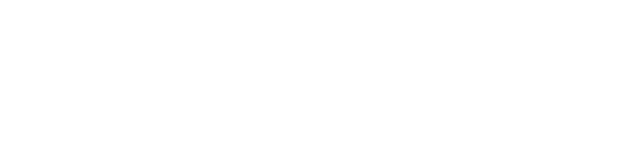
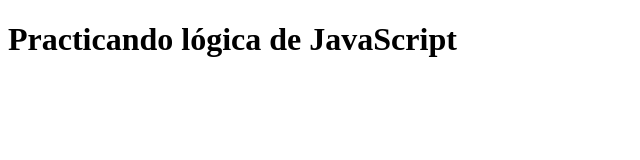
Before and after one commit to facuguardia/practica-js, a plain HTML site: page index.html in a window 1280 px wide. Shown: the whole page, without its empty margins (0-640 px from the left). Drawn offline with Linux system fonts and the light colour scheme.

Commit message:
Segundo Commit

```diff
--- a/index.html
+++ b/index.html
@@ -9,6 +9,7 @@
 </head>
 
 <body>
+  <h1>Practicando lógica de JavaScript</h1>
   <script src="main.js"></script>
 </body>
 
```
